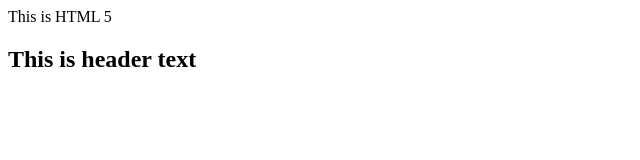
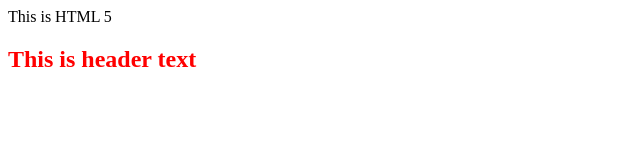
Before and after one commit to duuurjoy49/github-class, a plain HTML site: page index.html in a window 1280 px wide. Shown: the whole page, without its empty margins (0-640 px from the left). Drawn offline with Linux system fonts and the light colour scheme.

Commit message:
Added style.cs file
description

```diff
--- a/index.html
+++ b/index.html
@@ -5,6 +5,7 @@
     <meta http-equiv="X-UA-Compatible" content="IE=edge">
     <meta name="viewport" content="width=device-width, initial-scale=1.0">
     <title>Document</title>
+    <link href="style.css" rel="stylesheet"/>
 </head>
 <body>
     This is HTML 5
--- a/style.css
+++ b/style.css
@@ -0,0 +1,3 @@
+h2 {
+    color: red
+}
```
Also changed, not shown: 1 other file.
